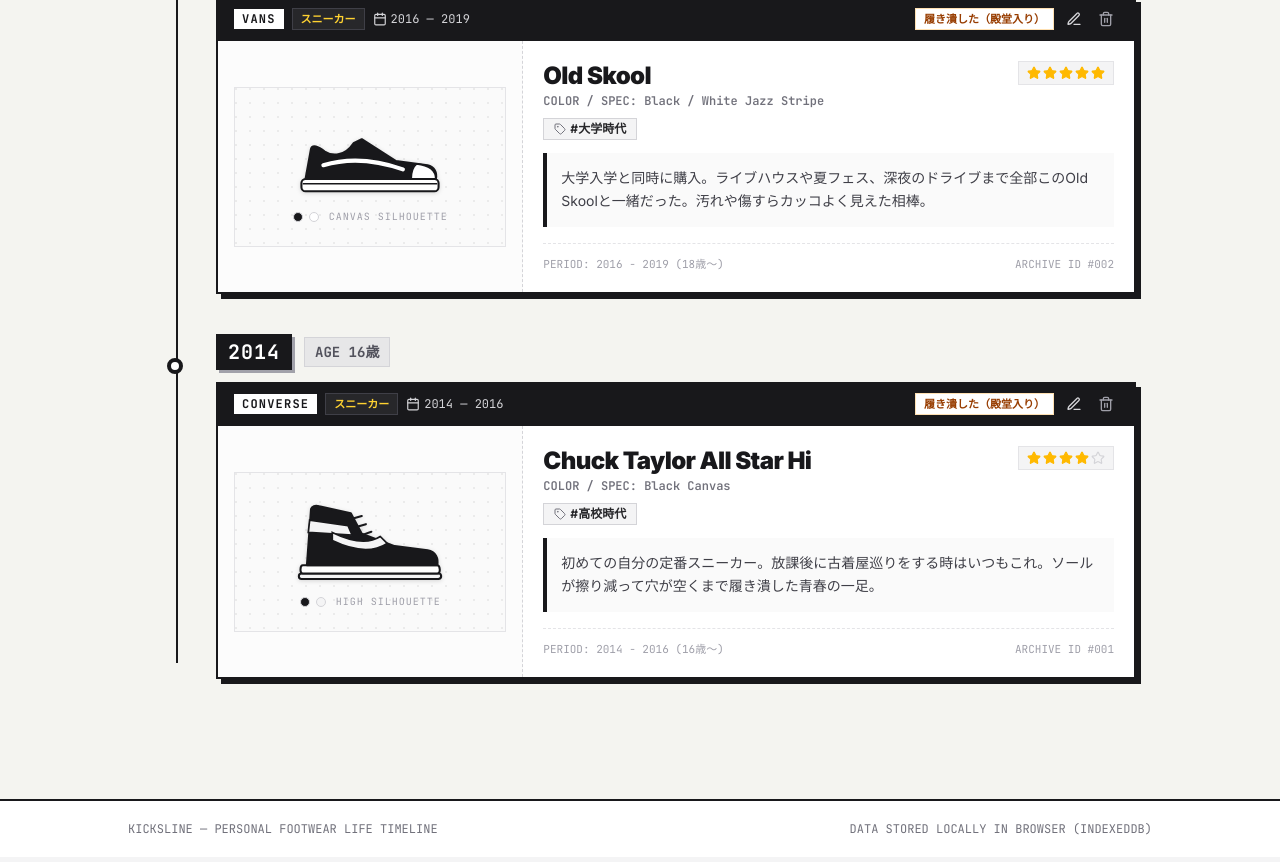
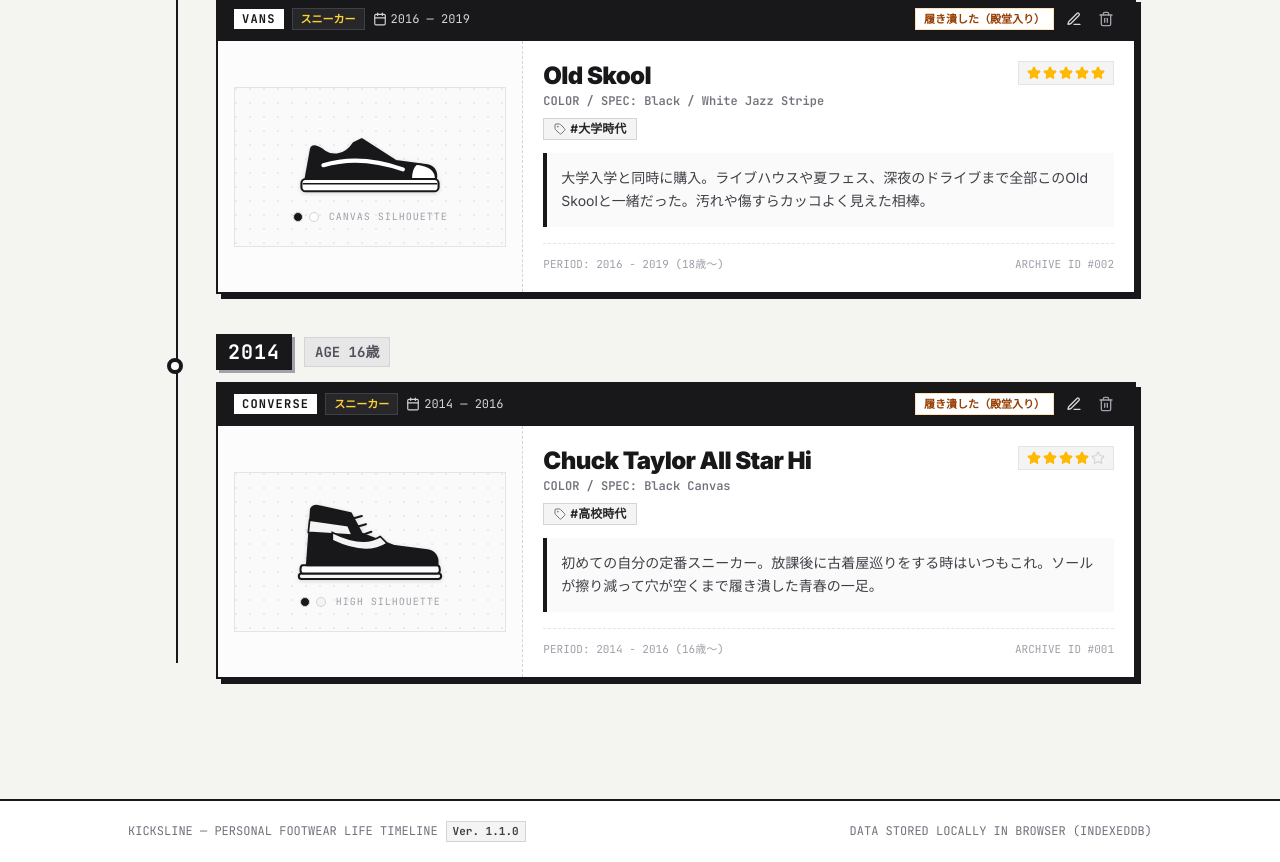
Before and after one commit to kaito2000/KicksLine, a React (Vite) app: page / in a window 1280 px wide. Shown: the part 2477-3339 px from the top of the page. Built offline with nearby package versions, Linux system fonts and the light colour scheme.

Commit message:
Add version display in footer

```diff
--- a/package.json
+++ b/package.json
@@ -1,7 +1,7 @@
 {
   "name": "kicksline",
   "private": true,
-  "version": "1.0.0",
+  "version": "1.1.0",
   "type": "module",
   "scripts": {
     "dev": "vite",
--- a/src/App.tsx
+++ b/src/App.tsx
@@ -1,4 +1,5 @@
 import React, { useEffect, useState } from 'react';
+import pkg from '../package.json';
 import { FootwearCategory, SneakerEntry, UserProfile } from './types';
 import { CATEGORY_META, SAMPLE_PROFILE, SAMPLE_SNEAKERS } from './data/presets';
 import {
@@ -441,7 +442,12 @@
       {/* Footer */}
       <footer className="border-t-2 border-zinc-900 bg-white py-5 px-4 mt-12">
         <div className="max-w-5xl mx-auto flex flex-wrap items-center justify-between gap-2 text-xs font-mono-code text-zinc-500">
-          <span>KICKSLINE — PERSONAL FOOTWEAR LIFE TIMELINE</span>
+          <div className="flex items-center gap-2">
+            <span>KICKSLINE — PERSONAL FOOTWEAR LIFE TIMELINE</span>
+            <span className="bg-zinc-100 border border-zinc-300 text-zinc-700 font-bold px-1.5 py-0.5 text-[11px]">
+              Ver. {pkg.version}
+            </span>
+          </div>
           <span>DATA STORED LOCALLY IN BROWSER (INDEXEDDB)</span>
         </div>
       </footer>
```
